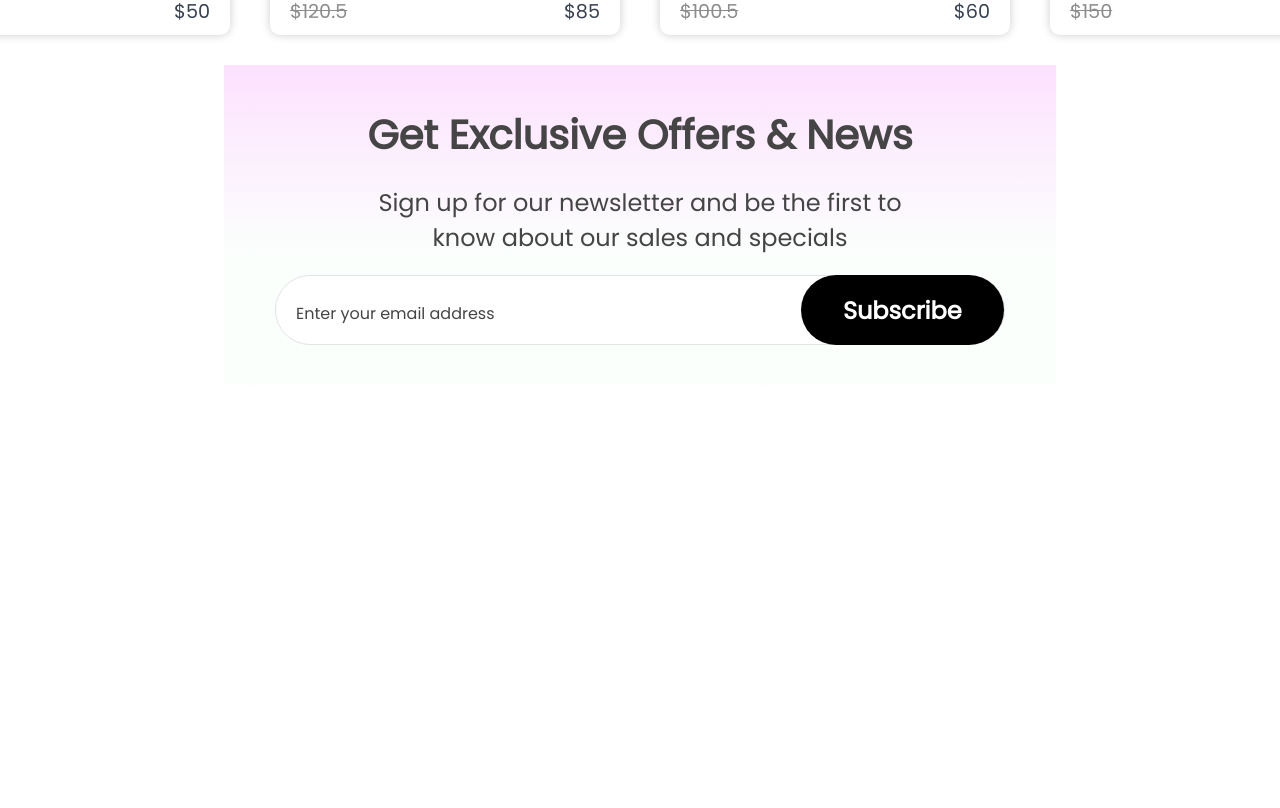
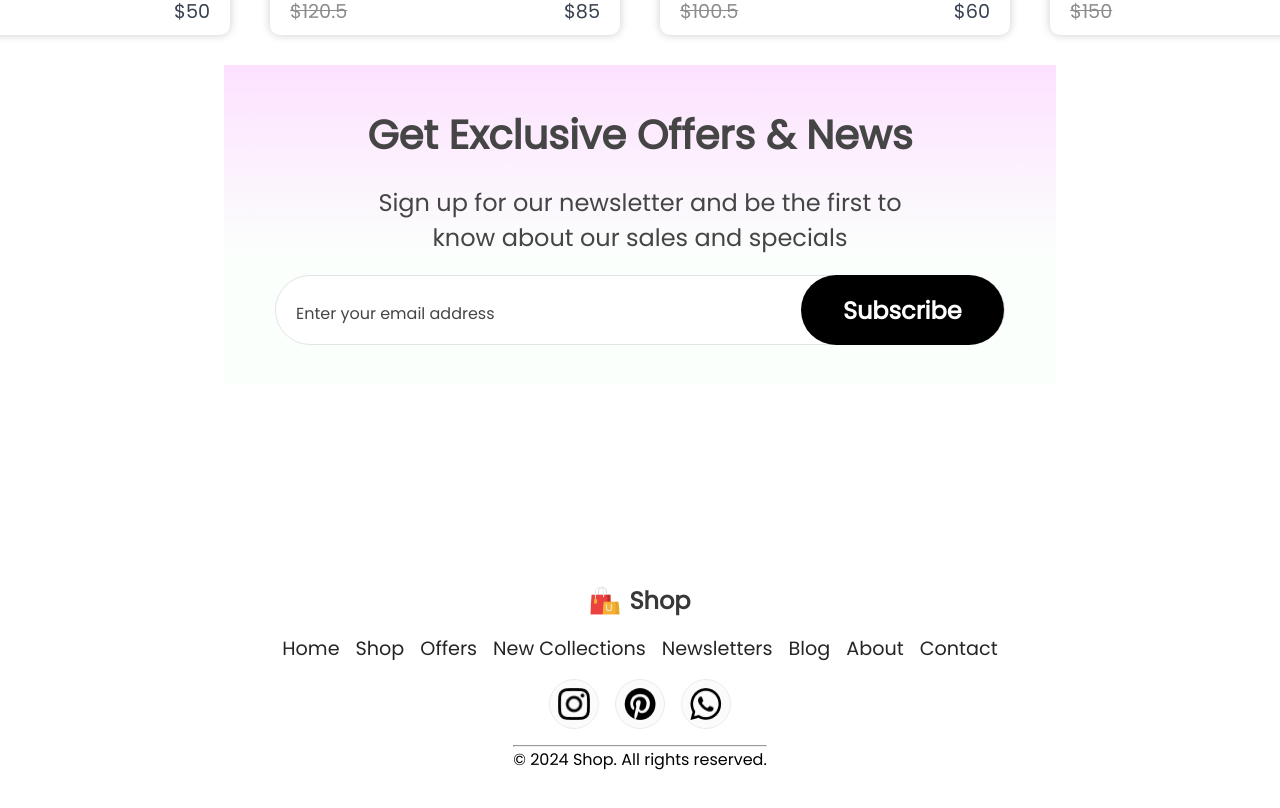
Before and after one commit to ArnaldoGonzalez81318/React-E-Commerce, a React (Create React App) app in the folder frontend/: page / in a window 1280 px wide. Shown: the part 3446-4254 px from the top of the page. Before the commit the page ends 3981 px from the top, so only its background shows below. Built offline with nearby package versions, Linux system fonts and the light colour scheme.

Commit message:
Update App.js

```diff
--- a/frontend/src/App.js
+++ b/frontend/src/App.js
@@ -7,6 +7,7 @@ import ShopCategory from './Pages/shopCategory';
 import Product from './Pages/product';
 import LoginSignup from './Pages/loginSignup';
 import Cart from './Pages/cart';
+import Footer from './Components/Footer/footer';
 
 function App() {
   return (
@@ -24,6 +25,7 @@ function App() {
           <Route path="login" element={<LoginSignup />} />
           <Route path="cart" element={<Cart />} />
         </Routes>
+        <Footer />
       </BrowserRouter>
     </div>
   );
```
